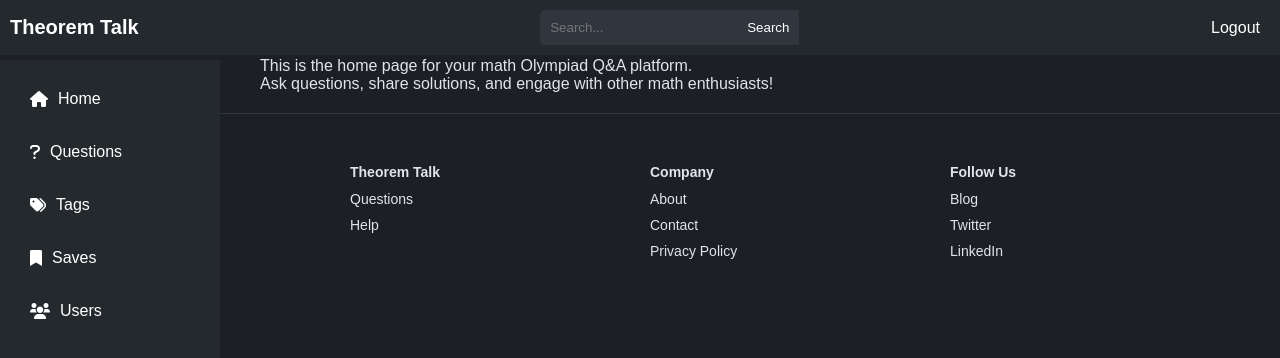
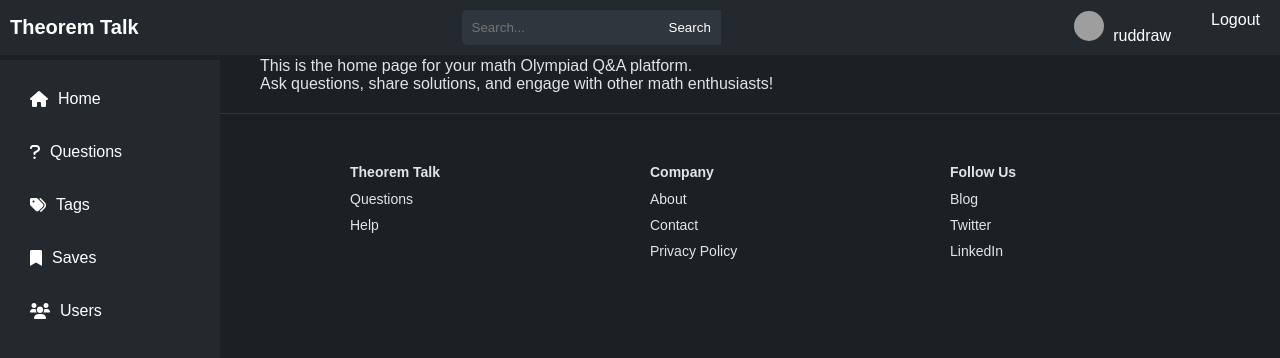
Before and after one commit to Ruddraw/TheoremTalk, a Django app: page / in a window 1280 px wide. Shown: the top 358 px of the page. Run offline with Django 5.2, Linux system fonts and the light colour scheme; a user stored in the database is signed in; data comes from the database, SQL or seed files in the repository; both versions use the stored data as it was after the commit; grey boxes are pictures that could not be loaded.

Commit message:
created the profile page

```diff
--- a/TheoremTalk/urls.py
+++ b/TheoremTalk/urls.py
@@ -17,6 +17,7 @@ Including another URLconf
 from django.contrib import admin
 from django.urls import path, include
 from base import views as base_views
+from user import views as user_views
 
 urlpatterns = [
     path('admin/', admin.site.urls),
@@ -24,4 +25,7 @@ urlpatterns = [
     path('', base_views.home, name='home'),
     #include the user page url
     path('users/', include('user.urls')),
+
+    #profile
+    path('profile/', user_views.profile, name = "profile"),
 ]
--- a/static/css/base.css
+++ b/static/css/base.css
@@ -69,7 +69,13 @@ body {
   text-decoration: none;
   padding: 10px;
 }
-
+/* CSS for profile pic in navbar */
+.profile-pic {
+  width: 30px;
+  height: 30px;
+  border-radius: 50%;
+  margin-right: 5px;
+}
 /* Sidebar styles */
 .sidebar {
   background-color: #24292e;
--- a/templates/base.html
+++ b/templates/base.html
@@ -20,10 +20,13 @@
       </div>
       <ul class="navbar-nav">
          {% if user.is_authenticated %}
-          <form action="{% url 'logout' %}" method="post" style="display:inline;">
-            {% csrf_token %}
-            <a href="{% url 'logout' %}">Logout</a>
-          </form>
+           <li>
+               <a href="{% url 'profile' %}">
+                   <img src="{{ user.profile.image.url }}" alt="Profile" class="profile-pic">
+                   {{ user.username }}
+               </a>
+           </li>
+           <li><a href="{% url 'logout' %}">Logout</a></li>
          {% else %}
            <li><a href="{% url 'login' %}">Login</a> / <a href="{% url 'register' %}">Sign Up</a></li>
          {% endif %}
--- a/user/views.py
+++ b/user/views.py
@@ -5,7 +5,7 @@ from django.contrib.auth import logout
 from django.contrib.auth.forms import UserCreationForm
 from django.contrib import messages
 from .forms import UserRegisterForm
-from django.contrib.auth.decorators import login_required
+
 
 class CustomLoginView(LoginView):
   # Specify custom template
@@ -32,3 +32,7 @@ def register(request):
 def logout_view(request):
   logout(request)
   return redirect('home')  # Redirect to home or another page after logout
+
+
+def profile(request):
+  return render(request, 'users/profile.html')
```
Also changed, not shown: user/templates/users/profile.html (added, +11 -0 lines), db.sqlite3. Lines whose indentation alone changed are shown as unchanged.
